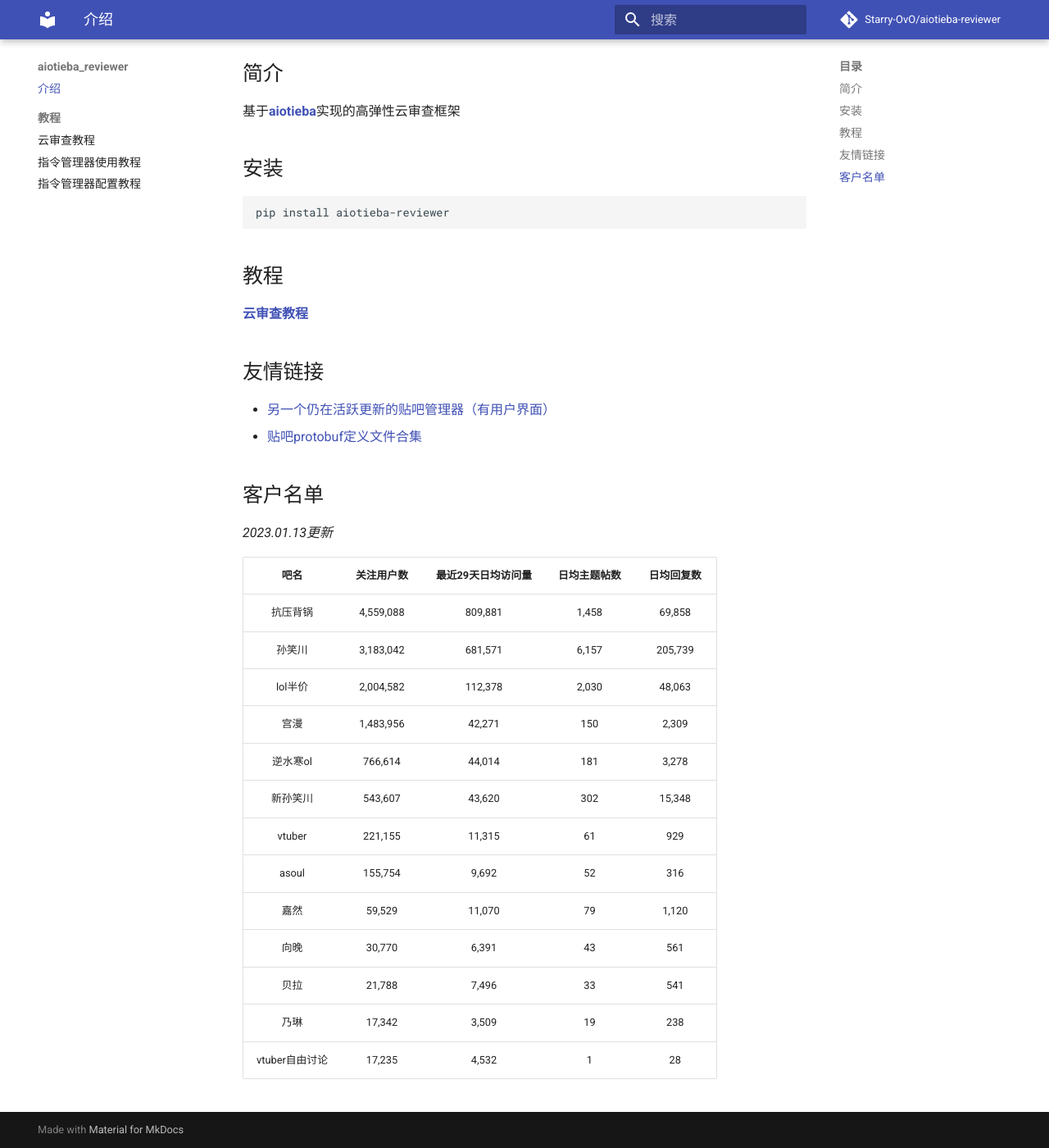
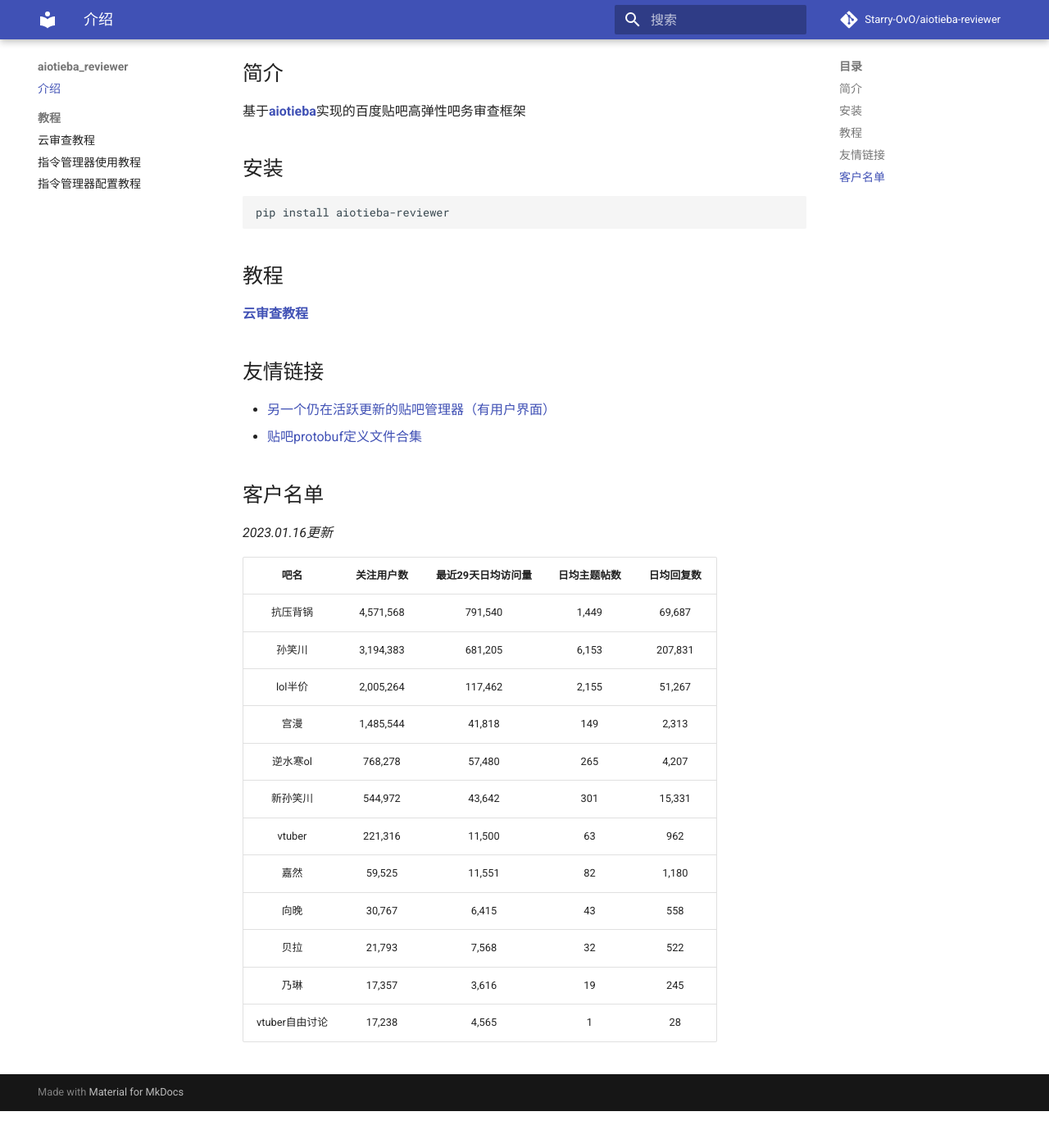
Before and after one commit to lumina37/aiotieba-reviewer, an MkDocs documentation site: the page built from docs/index.md, in a window 1280 px wide and 1400 px high, scrolled down 108 px. Shown: the whole window at 82% size. Built offline with MkDocs 1.6.1 and Material for MkDocs 9.7.7, drawn with Linux system fonts in a browser that asks for light colours; comment, search, counter and statistics services are not loaded; after the commit the page ends 1463 px from its top, so only the background shows below that.

```diff
--- a/docs/index.md
+++ b/docs/index.md
@@ -1,6 +1,6 @@
 ## 简介
 
-基于[**aiotieba**](https://github.com/Starry-OvO/aiotieba)实现的高弹性云审查框架
+基于[**aiotieba**](https://github.com/Starry-OvO/aiotieba)实现的百度贴吧高弹性吧务审查框架
 
 ## 安装
 
@@ -19,20 +19,19 @@
 
 ## 客户名单
 
-*2023.01.13更新*
+*2023.01.16更新*
 
 |      吧名      | 关注用户数 | 最近29天日均访问量 | 日均主题帖数 | 日均回复数 |
 | :------------: | :--------: | :----------------: | :----------: | :--------: |
-|    抗压背锅    | 4,559,088  |      809,881       |    1,458     |   69,858   |
-|     孙笑川     | 3,183,042  |      681,571       |    6,157     |  205,739   |
-|    lol半价     | 2,004,582  |      112,378       |    2,030     |   48,063   |
-|      宫漫      | 1,483,956  |       42,271       |     150      |   2,309    |
-|    逆水寒ol    |  766,614   |       44,014       |     181      |   3,278    |
-|    新孙笑川    |  543,607   |       43,620       |     302      |   15,348   |
-|     vtuber     |  221,155   |       11,315       |      61      |    929     |
-|     asoul      |  155,754   |       9,692        |      52      |    316     |
-|      嘉然      |   59,529   |       11,070       |      79      |   1,120    |
-|      向晚      |   30,770   |       6,391        |      43      |    561     |
-|      贝拉      |   21,788   |       7,496        |      33      |    541     |
-|      乃琳      |   17,342   |       3,509        |      19      |    238     |
-| vtuber自由讨论 |   17,235   |       4,532        |      1       |     28     |
+|    抗压背锅    | 4,571,568  |      791,540       |    1,449     |   69,687   |
+|     孙笑川     | 3,194,383  |      681,205       |    6,153     |  207,831   |
+|    lol半价     | 2,005,264  |      117,462       |    2,155     |   51,267   |
+|      宫漫      | 1,485,544  |       41,818       |     149      |   2,313    |
+|    逆水寒ol    |  768,278   |       57,480       |     265      |   4,207    |
+|    新孙笑川    |  544,972   |       43,642       |     301      |   15,331   |
+|     vtuber     |  221,316   |       11,500       |      63      |    962     |
+|      嘉然      |   59,525   |       11,551       |      82      |   1,180    |
+|      向晚      |   30,767   |       6,415        |      43      |    558     |
+|      贝拉      |   21,793   |       7,568        |      32      |    522     |
+|      乃琳      |   17,357   |       3,616        |      19      |    245     |
+| vtuber自由讨论 |   17,238   |       4,565        |      1       |     28     |
```
Also changed, not shown: README.md (+2 -2 lines).
